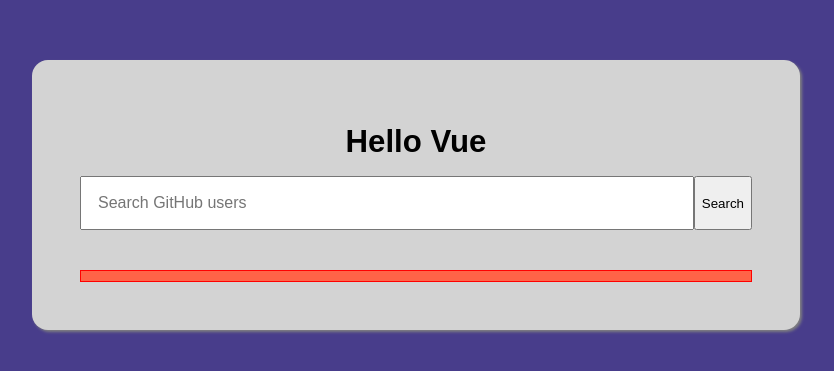
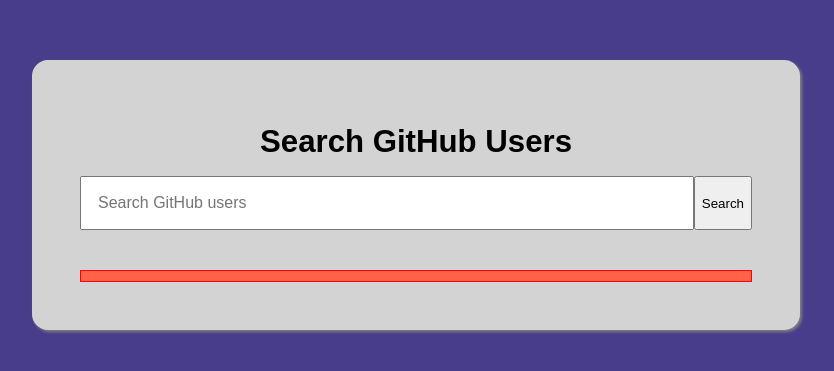
Before and after one commit to szSenua/Curso-Vue-3, a plain HTML site: page index.html in a window 1280 px wide. Shown: the part 213-584 px from the top of the page, without its empty margins (224-1058 px from the left). Drawn offline with nearby package versions, Linux system fonts and the light colour scheme.

Commit message:
Reactivity in two ways

```diff
--- a/index.html
+++ b/index.html
@@ -18,12 +18,12 @@
 
         <!-- Content -->
         <article class="content">
-            <h1 class="content__title">{{ message }}</h1>
+            <h1 class="content__title">Search GitHub Users</h1>
 
             <!-- Search -->
             <form class="search" v-on:submit.prevent="doSearch"> <!--Cuando se desencadene el evento submit llamamos a doSearch -->
                 <!--El prevent evita que recargue la página, que sería el comportamiento por defecto de un submit-->
-                <input type="text" class="search__input" required placeholder="Search GitHub users">
+                <input v-model="search" type="text" class="search__input" required placeholder="Search GitHub users">
                 <input type="submit" class="search__submit" value="Search">
             </form>
 
--- a/js/main.js
+++ b/js/main.js
@@ -6,13 +6,14 @@
 const app = Vue.createApp({
     data() {
         return {
-            message: 'Hello Vue',
+            search: ''
         }
     },
 
     methods: {
         async doSearch(){
-            const response = await fetch(API + 'szSenua')
+            //Reactividad en dos sentidos: podemos modificar el valor de la variable search desde el cuadro de búsqueda o desde la devtools de vue
+            const response = await fetch(API + this.search)
             //la respuesta la tenemos que interpretar en formato json
             const data = await response.json()
             console.log(data)
```
